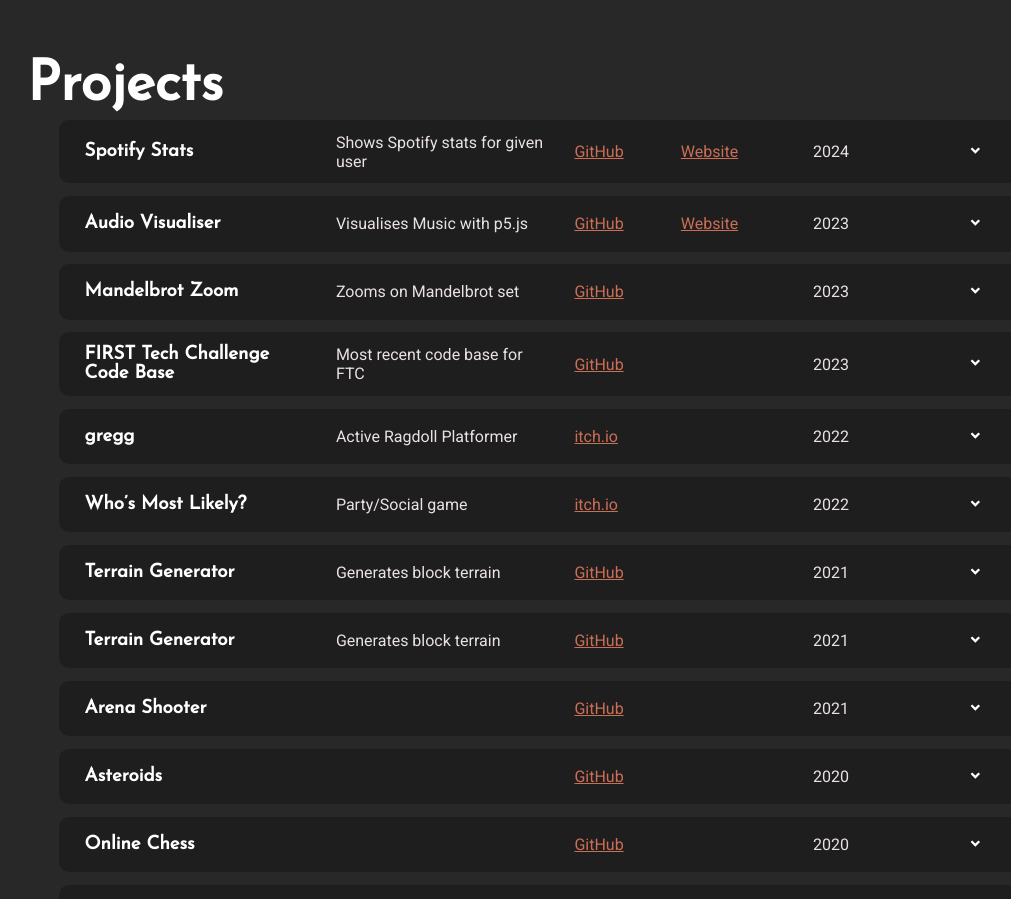
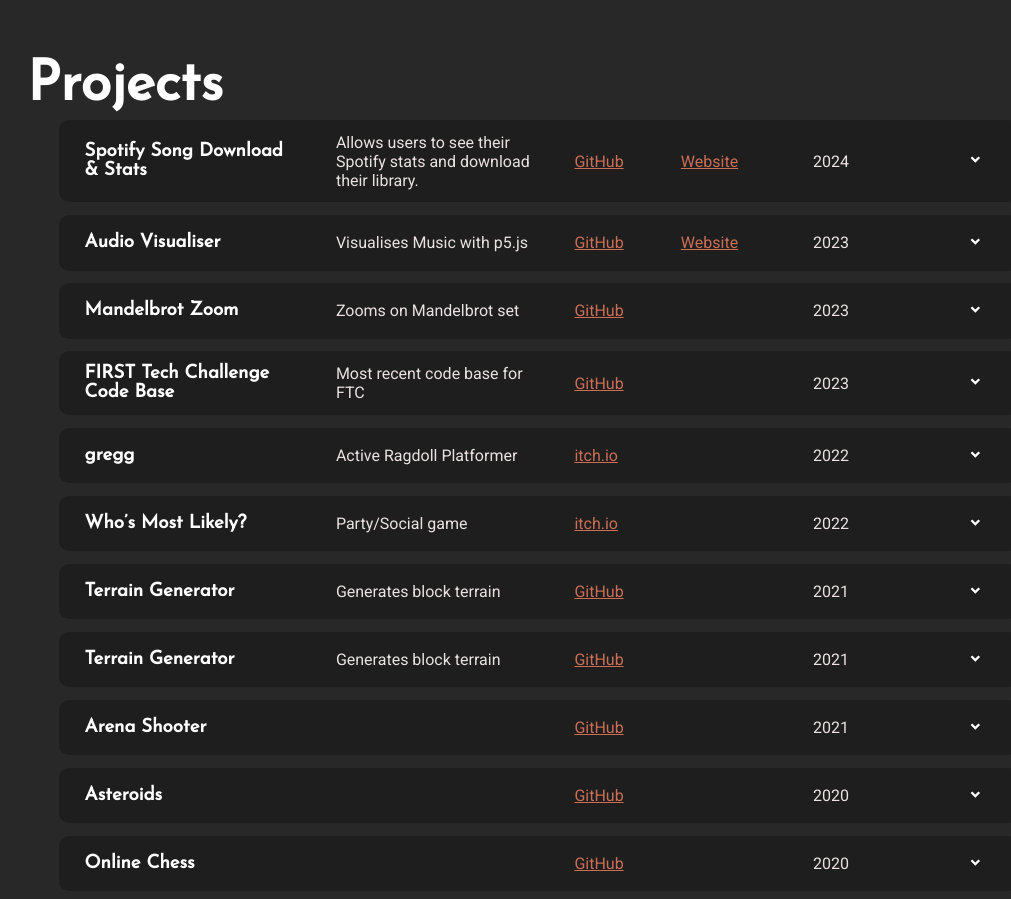
Before and after one commit to kieranparanjpe/portfolio, a React (Create React App) app: page / in a window 1280 px wide. Shown: the part 2120-3019 px from the top of the page, without its empty margins (101-1112 px from the left). Built offline with nearby package versions, Linux system fonts and the light colour scheme.

Commit message:
update music app

```diff
--- a/src/App.js
+++ b/src/App.js
@@ -40,11 +40,12 @@
 
 /** Projects */
 const projects = [
-    {title: "Spotify Stats", links: [{name: "GitHub", page: "https://github.com/kieranparanjpe/music-stats"},
-            {name: "Website", page: "https://music-stats-kieran-paranajpe.vercel.app/homepage"}], shortDescription: "Shows Spotify stats for given user", date: "2024",
-        longDescription: "React.js/Next.js web app that interfaces with the Spotify web API to display stats for a given Spotify user. \n" +
+    {title: "Spotify Song Download & Stats", links: [{name: "GitHub", page: "https://github.com/kieranparanjpe/music-stats"},
+            {name: "Website", page: "https://music-stats-kieran-paranajpe.vercel.app/homepage"}], shortDescription: "Allows users to see their Spotify stats and download their library.", date: "2024",
+        longDescription: "React.js/Next.js web app that interfaces with the Spotify web API and YouTube data API v3 to display stats for a given Spotify user and download mp3s of the user's songs. \n" +
             "Uses NextAuth to handle authentication for token refresh keys. \n" +
-            "Additionally, implements a custom algorithm to find a user's top genres because the Spotify API does not expose this information."},
+            "Implements a custom algorithm to find a user's top genres because the Spotify API does not expose this information.\n" +
+            "Uses the YouTube API to search for corresponding YouTube videos and then downloads an mp3 to allow user's to download their entire Spotify library."},
     {title: "Audio Visualiser", links: [{name: "GitHub", page: "https://github.com/kieranparanjpe/Audio-Visualisers"},
             {name: "Website", page: "https://audio-visualisers-b0876.web.app/"}], shortDescription: "Visualises Music with p5.js", date: "2023",
         longDescription: "Web app to visualise the audio currently playing out of a device’s speakers.\n" +
```
